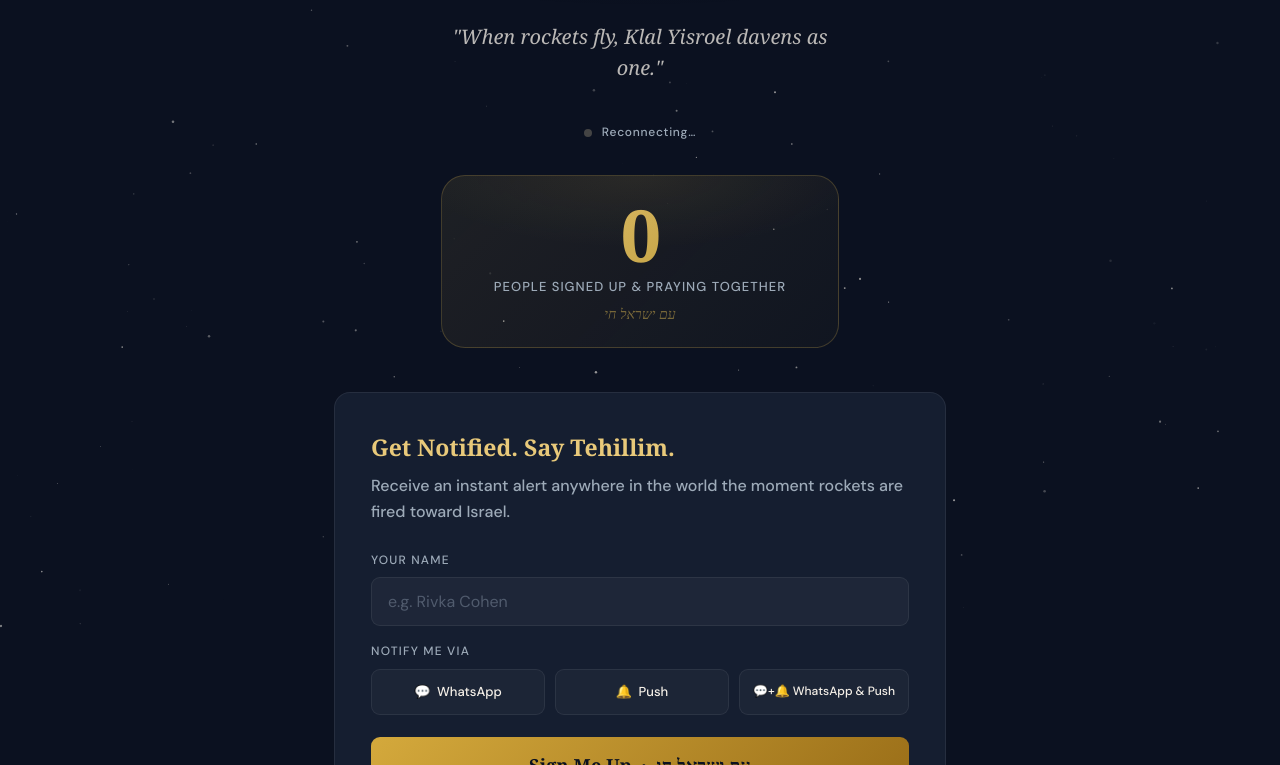
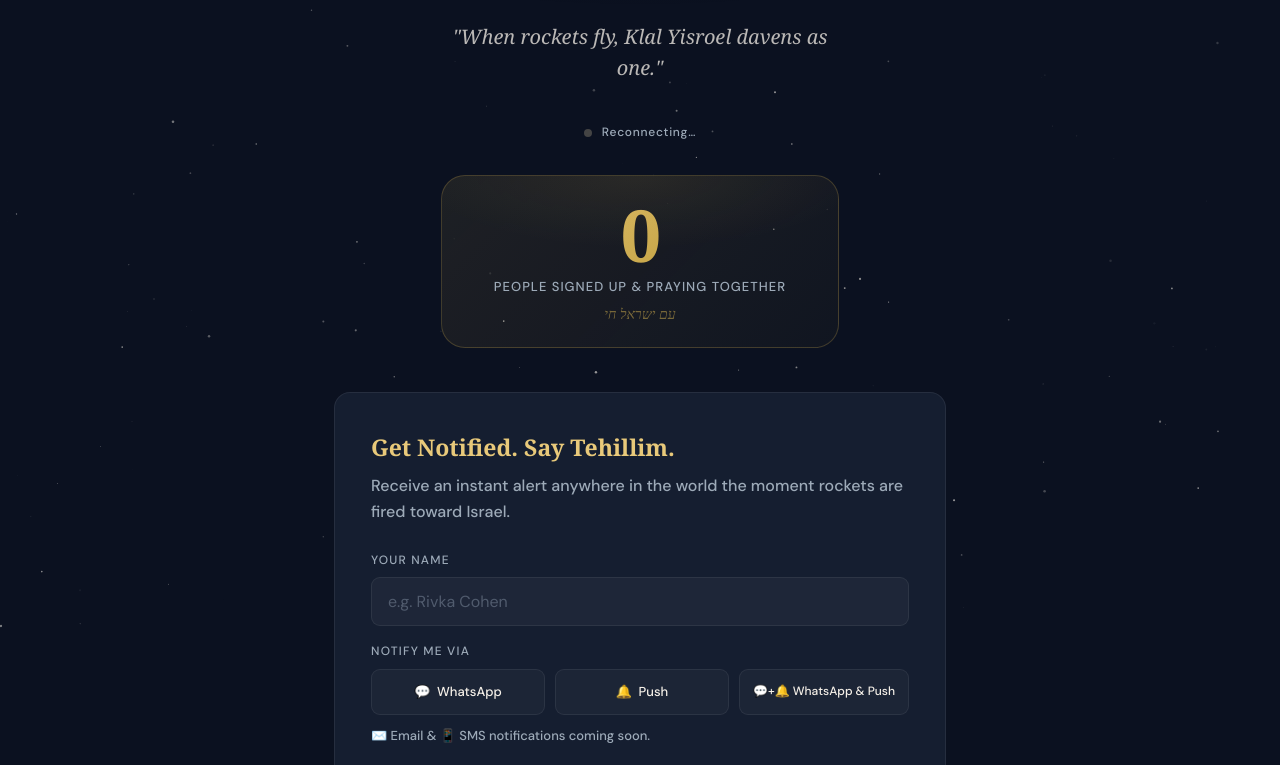
Before and after one commit to mordechai-blurrd/tehillim-for-tilim, a website: page public/index.html in a window 1280 px wide. Shown: the part 172-937 px from the top of the page. Drawn offline with Linux system fonts and the light colour scheme; no server answers; a web font is replaced by a local one.

Commit message:
Add 'email & SMS coming soon' note under notification options

```diff
--- a/public/index.html
+++ b/public/index.html
@@ -284,6 +284,7 @@
           <div class="radio-opt" id="opt-push"               onclick="pickMethod('push')">🔔 &nbsp;Push</div>
           <div class="radio-opt combo-opt" id="opt-whatsapp_push"       onclick="pickMethod('whatsapp_push')">💬+🔔 WhatsApp &amp; Push</div>
         </div>
+        <div style="margin-top:10px; font-size:13px; color:var(--muted);">✉️ Email &amp; 📱 SMS notifications coming soon.</div>
       </div>
 
       <div class="field sub-field" id="f-email-wrap" style="display:none">
```
